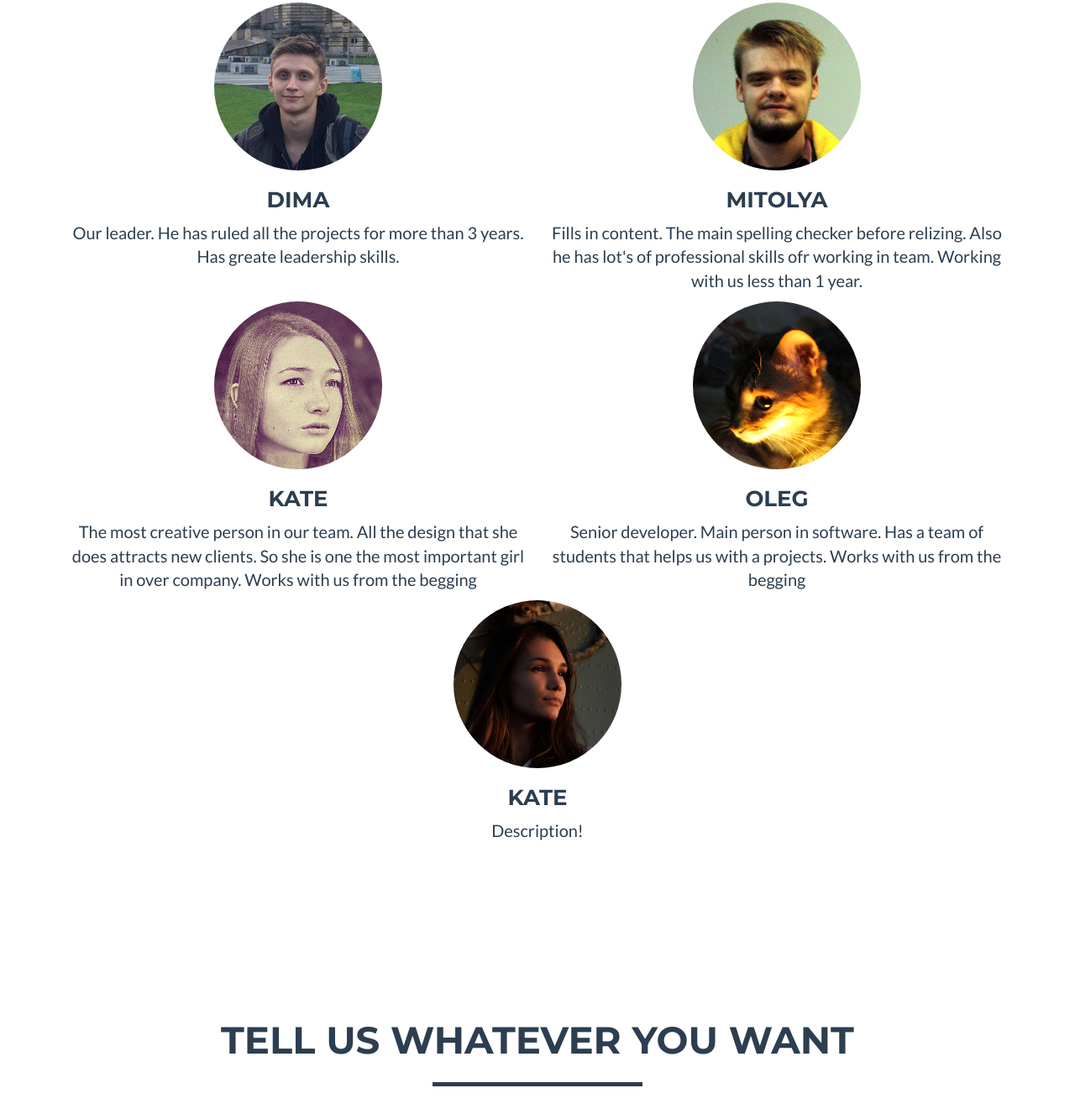
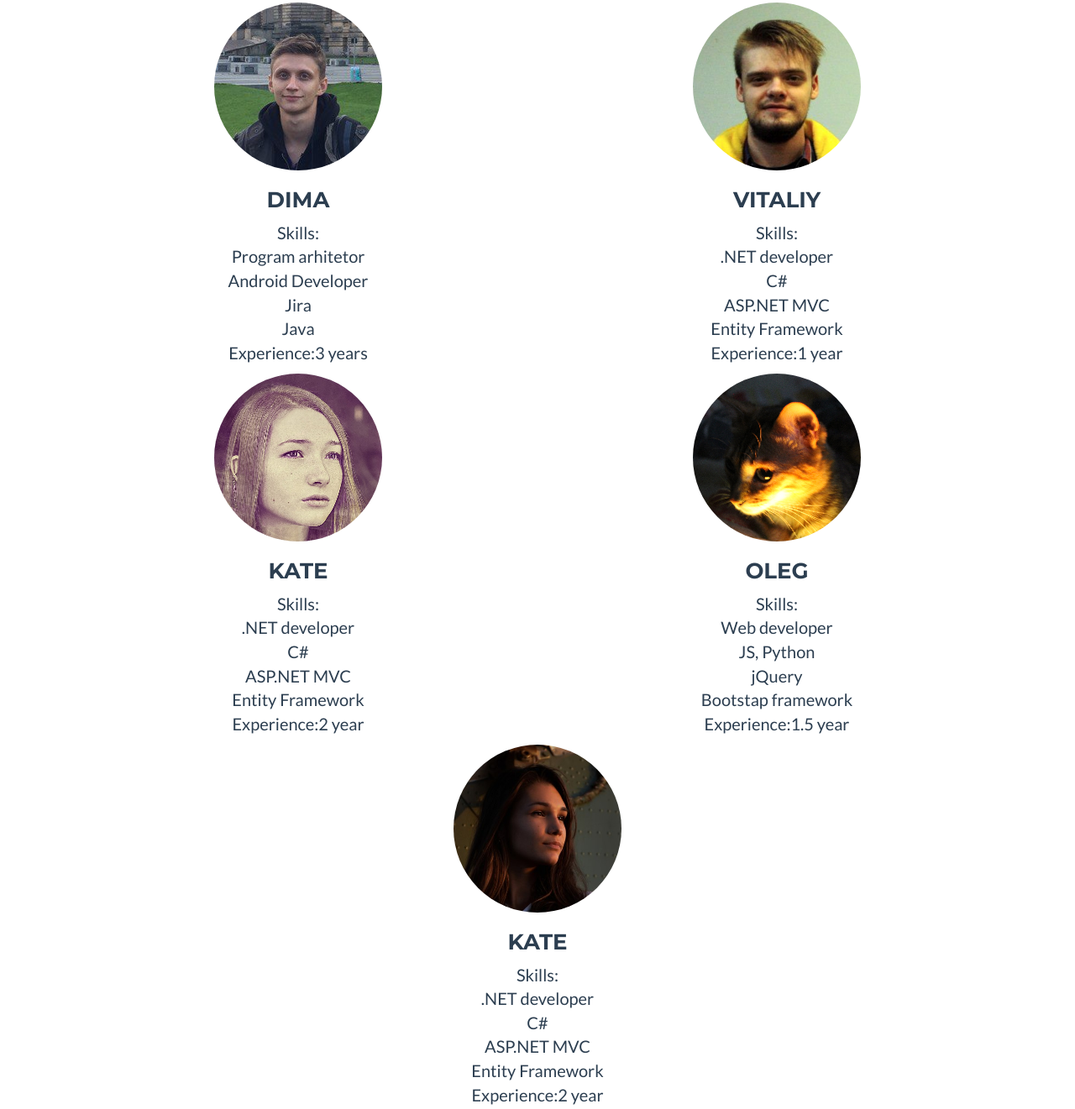
Before and after one commit to fisheroleg/uptech, a plain HTML site: page index.html in a window 1280 px wide. Shown: the part 2129-3450 px from the top of the page at 84% size. Drawn offline with nearby package versions, Linux system fonts and the light colour scheme.

Commit message:
New desription

```diff
--- a/index.html
+++ b/index.html
@@ -167,27 +167,58 @@
 			<div class="col-lg-6 col-sm-6 text-center">
 				<img class="img-circle img-responsive img-center" src="img/portfolio/DK.png" alt="">
 				<h3>Dima</h3>
-				<p>Our leader. He has ruled all the projects for more than 3 years. Has greate leadership skills. </p>
+				<p>
+					Skills:<br>
+					Program arhitetor<br>
+					Android Developer<br>
+					Jira <br>
+					Java<br>
+					Experience:3 years
+
+				</p>
 			</div>
 			<div class="col-lg-6 col-sm-6 text-center">
 				<img class="img-circle img-responsive img-center" src="img/portfolio/VK.png" alt="">
-				<h3>Mitolya</h3>
-				<p>Fills in content. The main spelling checker before relizing. Also he has lot's of professional skills ofr working in team. Working with us less than 1 year.</p>
+				<h3>Vitaliy</h3>
+				<p>Skills:<br>
+					.NET developer<br>
+					C#<br>
+					ASP.NET MVC<br>
+					Entity Framework<br>
+					Experience:1 year</p>
 			</div>
 			<div class="col-lg-6 col-sm-6 text-center">
 				<img class="img-circle img-responsive img-center" src="img/portfolio/KP.png" alt="">
 				<h3>Kate</h3>
-				<p>The most creative person in our team. All the design that she does attracts new clients. So she is one the most important girl in over company. Works with us from the begging</p>
+				<p>Skills:<br>
+					.NET developer<br>
+					C#<br>
+					ASP.NET MVC<br>
+					Entity Framework<br>
+					Experience:2 year</p></p>
 			</div>
 			<div class="col-lg-6 col-sm-6 text-center">
 				<img class="img-circle img-responsive img-center" src="img/portfolio/OR.png" alt="">
 				<h3>Oleg</h3>
-				<p>Senior developer. Main person in software. Has a team of students that helps us with a projects. Works with us from the begging</p>
+				<p>
+					Skills:<br>
+					Web developer<br>
+					JS, Python<br>
+					jQuery<br>
+					Bootstap framework<br>
+					Experience:1.5 year</p></p>
+				</p>
 			</div>
 			<div class="col-lg-12 col-sm-12 text-center">
 				<img class="img-circle img-responsive img-center" src="img/portfolio/KD.png" alt="">
 				<h3>Kate</h3>
-				<p>Description!</p>
+				<p>Skills:<br>
+					.NET developer<br>
+					C#<br>
+					ASP.NET MVC<br>
+					Entity Framework<br>
+					Experience:2 year
+					</p>
 			</div>
 		</div>
 	</section>
```
